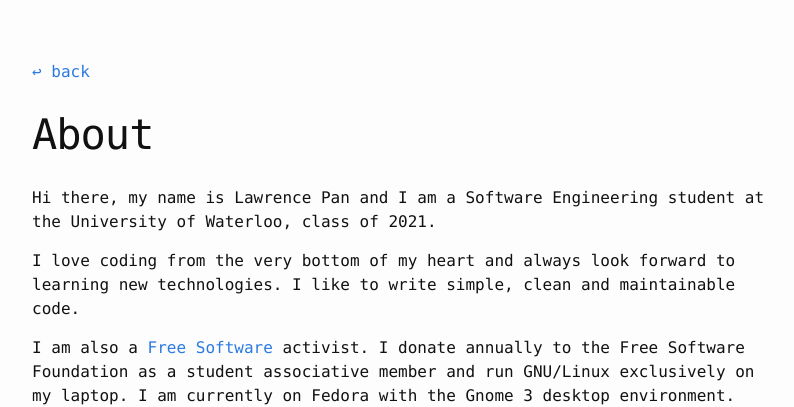
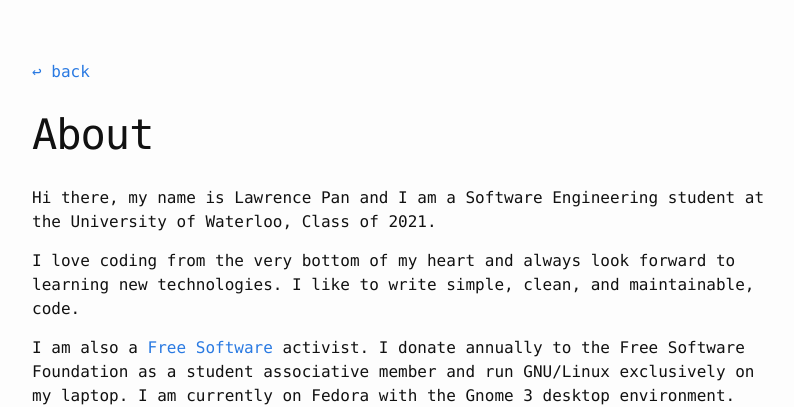
Before and after one commit to lpan/lpan.github.io, a Jekyll site: the page built from about.md, in a window 1280 px wide. Shown: the top 407 px of the page, without its empty margins (238-1032 px from the left). Built offline with Jekyll 4.4.1, drawn with Linux system fonts in a browser that asks for light colours.

Commit message:
fix typos and stuff

```diff
--- a/about.md
+++ b/about.md
@@ -5,10 +5,10 @@ permalink: /about/
 ---
 
 Hi there, my name is Lawrence Pan and I am a Software Engineering student at the
-University of Waterloo, class of 2021.
+University of Waterloo, Class of 2021.
 
 I love coding from the very bottom of my heart and always look forward to
-learning new technologies. I like to write simple, clean and maintainable code.
+learning new technologies. I like to write simple, clean, and maintainable, code.
 
 I am also a [Free Software](http://www.fsf.org/) activist. I donate annually to
 the Free Software Foundation as a student associative member and run GNU/Linux
```
